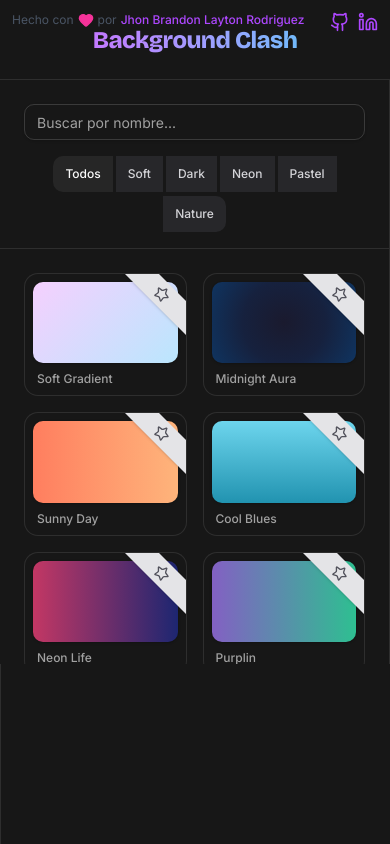
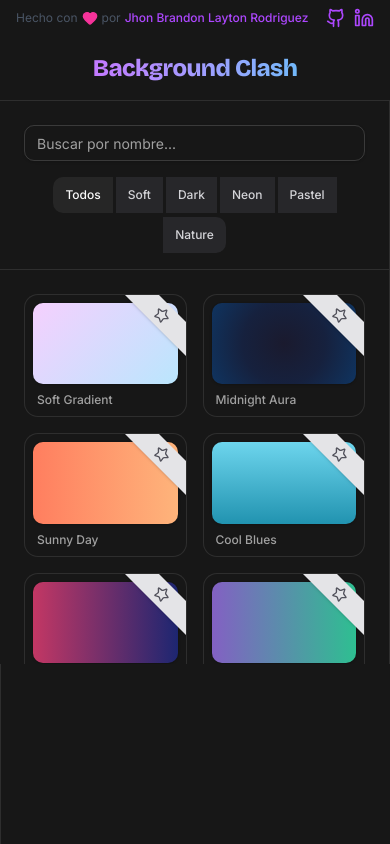
Before and after one commit to JhonLayton21/background-clash, a React (Vite) app: page / in a window 390 px wide. Built offline with nearby package versions, Linux system fonts and the light colour scheme.

Commit message:
style: update responsive for header

```diff
--- a/src/components/Header.tsx
+++ b/src/components/Header.tsx
@@ -3,25 +3,19 @@ import { Github, Linkedin, Heart } from "lucide-react";
 
 export function Header() {
   return (
-    <header className="relative flex h-20 items-center justify-center border-b border-gray-200 px-6 bg-white shrink-0">
+    <header className="border-b border-gray-200 bg-white shrink-0">
+
+      {/* 🔹 Barra superior */}
+      <div className="flex items-center justify-between px-4 md:px-6 py-2">
 
         {/* Texto izquierda */}
-      <div
-        className="
-          absolute
-          top-3 left-3                /* 📱 móviles */
-          flex items-center gap-1
-          text-xs sm:text-sm
-          text-gray-600
-
-          md:left-6
-          md:top-1/2 md:-translate-y-1/2  /* 💻 desktop centrado */
-        "
-      >
+        <div className="flex items-center gap-1 text-xs sm:text-sm text-gray-600">
           <span>Hecho con</span>
 
           <Heart className="w-4 h-4 text-pink-500 fill-pink-500" />
+
           <span>por</span>
+
           <a
             href="https://github.com/JhonLayton21"
             target="_blank"
@@ -30,50 +24,16 @@ export function Header() {
               font-medium
               text-purple-500
               hover:text-purple-600
+              hover:underline
               transition
-            hover:underline
             "
           >
             Jhon Brandon Layton Rodriguez
           </a>
         </div>
 
-      {/* Título centrado */}
-      <div className="flex items-center gap-2">
-        <motion.h1
-          className="
-            font-title
-            text-2xl sm:text-3xl md:text-6xl
-            font-extrabold tracking-tight
-            bg-gradient-to-r from-pink-400 via-purple-400 to-cyan-400
-            bg-[length:300%_300%]
-            bg-clip-text text-transparent
-          "
-          animate={{
-            backgroundPosition: ["0% 50%", "100% 50%", "0% 50%"],
-          }}
-          transition={{
-            duration: 4,
-            repeat: Infinity,
-            ease: "linear",
-          }}
-        >
-          Background Clash
-        </motion.h1>
-      </div>
-
         {/* Iconos derecha */}
-      <div
-        className="
-          absolute
-          top-3 right-3
-          flex items-center gap-2
-
-          md:right-6
-          md:top-1/2 md:-translate-y-1/2
-          md:gap-4
-        "
-      >
+        <div className="flex items-center gap-2 md:gap-4">
           <a
             href="https://github.com/JhonLayton21/background-clash"
             target="_blank"
@@ -106,6 +66,32 @@ export function Header() {
             <Linkedin className="w-5 h-5 md:w-6 md:h-6" />
           </a>
         </div>
+      </div>
+
+      {/* 🔹 Título */}
+      <div className="flex items-center justify-center h-16 md:h-24 px-4">
+        <motion.h1
+          className="
+            font-title
+            text-2xl sm:text-3xl md:text-6xl
+            font-extrabold tracking-tight
+            bg-gradient-to-r from-pink-400 via-purple-400 to-cyan-400
+            bg-[length:300%_300%]
+            bg-clip-text text-transparent
+          "
+          animate={{
+            backgroundPosition: ["0% 50%", "100% 50%", "0% 50%"],
+          }}
+          transition={{
+            duration: 4,
+            repeat: Infinity,
+            ease: "linear",
+          }}
+        >
+          Background Clash
+        </motion.h1>
+      </div>
+
     </header>
   );
 }
```
Lines whose indentation alone changed are shown as unchanged.
